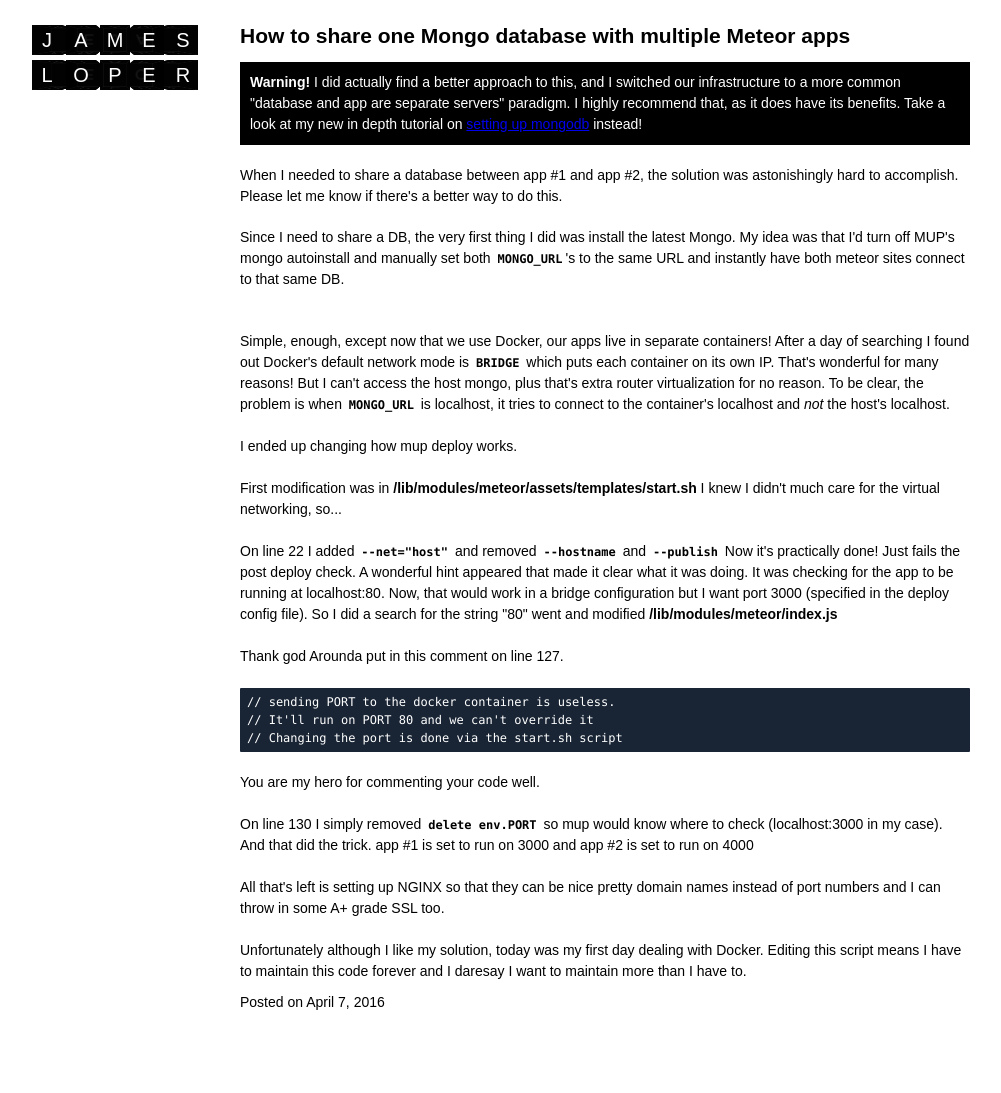
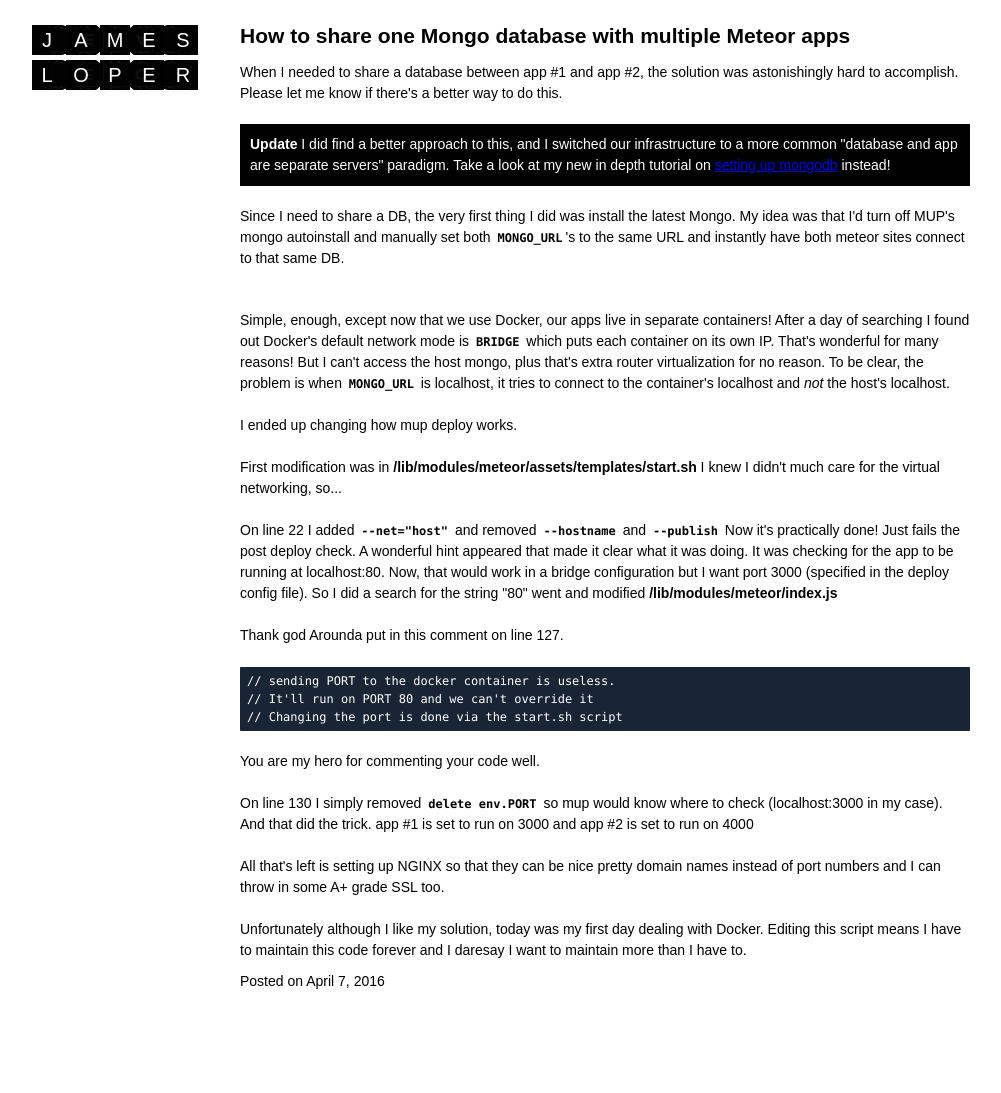
Before and after one commit to jamesloper/blog, a Jekyll site: the page built from _posts/2016-04-07-shared-mongodb.html, in a window 1280 px wide. Shown: the whole page, without its empty margins (140-1141 px from the left). Built offline with Jekyll 4.4.1, drawn with Linux system fonts in a browser that asks for light colours; after the commit the page ends 1072 px from its top, so only the background shows below that.

Commit message:
Update 2016-04-07-shared-mongodb.html

```diff
--- a/_posts/2016-04-07-shared-mongodb.html
+++ b/_posts/2016-04-07-shared-mongodb.html
@@ -3,17 +3,15 @@
 title:  "How to share one Mongo database with multiple Meteor apps"
 categories: meteor
 ---
-
-<blockquote>
-<b>Warning!</b> I did actually find a better approach to this, and I switched our infrastructure to a more common "database and app are separate servers" paradigm. I highly recommend that, as it does have its benefits. Take a look at my new in depth tutorial on <a href="/mongodb-cluster-setup-with-ssl">setting up mongodb</a> instead!
-</blockquote>
-
-
 <p>
     When I needed to share a database between app #1 and app #2, the solution was astonishingly hard to accomplish.
     Please let me know if there's a better way to do this.
 </p>
 <!--more-->
+
+<blockquote>
+<b>Update</b> I did find a better approach to this, and I switched our infrastructure to a more common "database and app are separate servers" paradigm. Take a look at my new in depth tutorial on <a href="/mongodb-cluster-setup-with-ssl">setting up mongodb</a> instead!
+</blockquote>
 
 <p>
     Since I need to share a DB, the very first thing I did was install the latest Mongo. My idea was that I'd turn off
```
